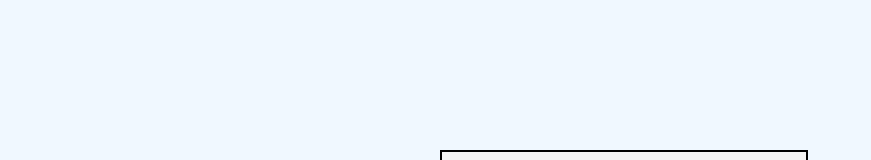
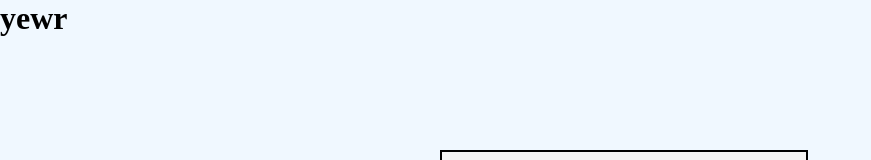
Before and after one commit to sajeeb-ahmeed/project, a plain HTML site: page Claculator/index.html in a window 1280 px wide. Shown: the top 160 px of the page, without its empty margins (0-871 px from the left). Drawn offline with Linux system fonts and the light colour scheme.

Commit message:
make public

```diff
--- a/Claculator/index.html
+++ b/Claculator/index.html
@@ -50,7 +50,7 @@
         </table>
     </div>
 
-
+    <h1>yewr</h1>
     <script src="main.js"></script>
 
 </body>
```
